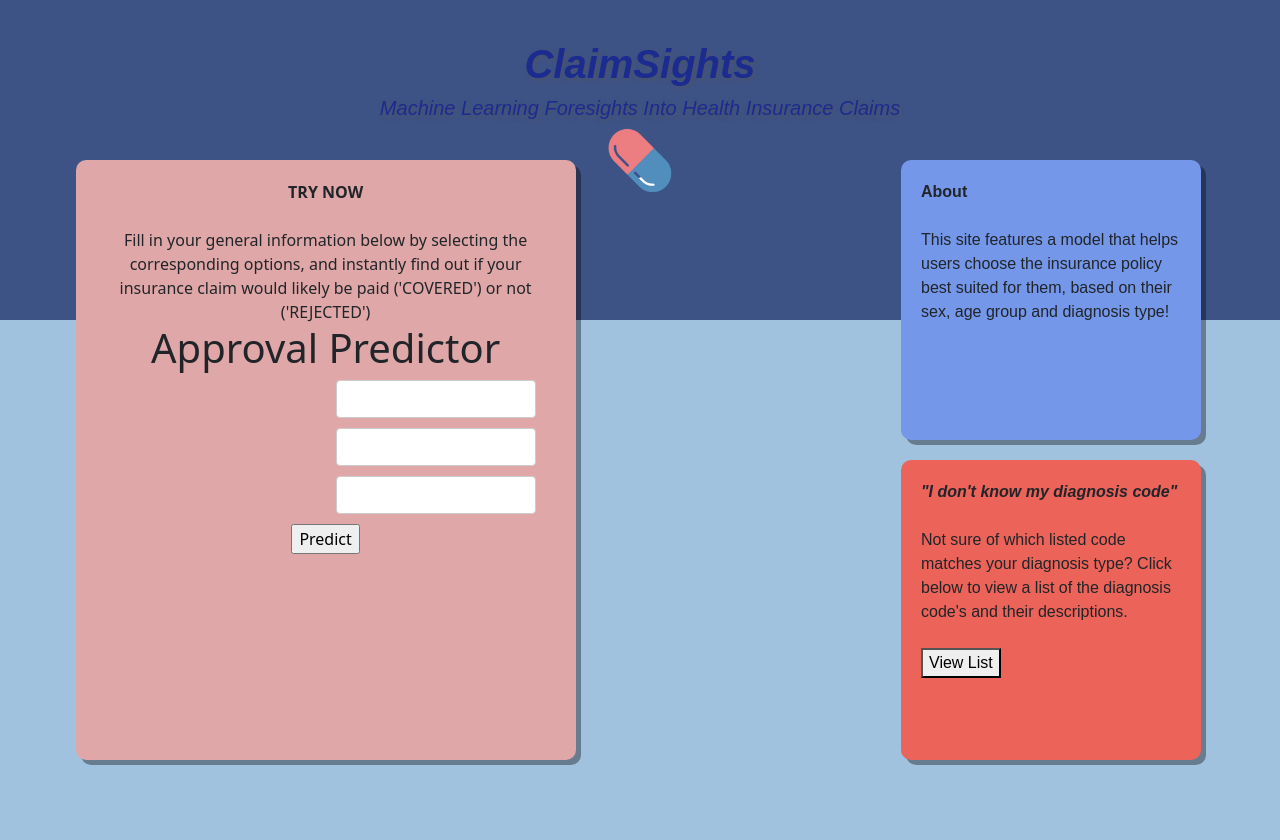
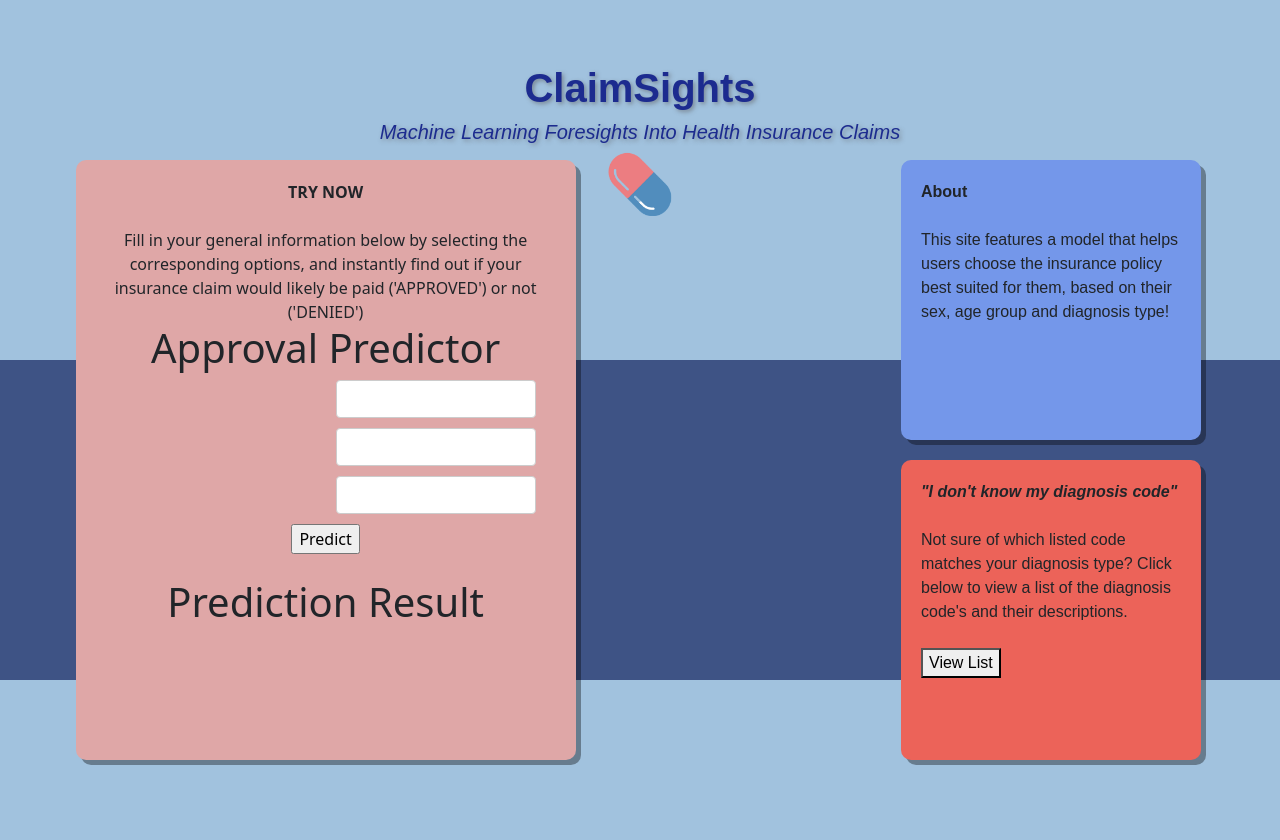
Before and after one commit to Yasmin-9/ClaimSights, a Flask app: page / in a window 1280 px wide. Run offline with Flask 3, Linux system fonts and the light colour scheme; some libraries are stand-ins or nearby versions.

Commit message:
Add files via upload

```diff
--- a/Deployment/templates/website.html
+++ b/Deployment/templates/website.html
@@ -25,6 +25,30 @@
 </head>
 <body>
 
+<!--Machine Learning Website Name-->
+  <div class="slogan">
+    <br>
+  <h1 data-bs-toggle="tooltip" title="Machine Learning Foresights into Health Insurance Claims"><b>ClaimSights</b></h1>
+  <h5 class="description"><em>Machine Learning Foresights into Health Insurance Claims</em></h5>
+  <img class="pill-icon" src="static/pill.png" alt="blue-red-pill" width="64" height="64">
+
+</div>
+
+<br>
+<br>
+<br>
+<br>
+<br>
+<br>
+<br>
+<br>
+<br>
+<br>
+<br>
+<br>
+<br>
+<br>
+<br>
 <div class="artsy">
 </div>
 <div class="calculator-wrapper">
@@ -34,8 +58,8 @@
       <br>
       <br>
       Fill in your general information below by selecting the corresponding options,
-      and instantly find out if your insurance claim would likely be paid ('COVERED')
-      or not ('REJECTED')
+      and instantly find out if your insurance claim would likely be paid ('APPROVED')
+      or not ('DENIED')
 <!--Form for people to submit to see if something will be paid or rejected-->
   <h1>Approval Predictor</h1>
   <form method="Post" action="/predict">
@@ -50,18 +74,19 @@
 
       <input type="submit" value="Predict"><br><br>
   </form>
+
+  <div class="container">
+    <h1>Prediction Result</h1>
+    {% if result == 'Approved' %}
+        <button type="button" class="btn btn-success">APPROVED</button>
+    {% elif result == 'Denied' %}
+        <button type="button" class="btn btn-danger">DENIED</button>
+    {% endif %}
+</div>
 </div>
 </div>
 </div>
 
-
-<!--Machine Learning Website Name-->
-  <div class="slogan">
-  <h1 data-bs-toggle="tooltip" title="Machine Learning Foresights into Health Insurance Claims"><b><em>ClaimSights</em></b></h1>
-  <h5 class="description"><em>Machine Learning Foresights into Health Insurance Claims</em></h5>
-  <img class="pill-icon" src="static/pill.png" alt="blue-red-pill" width="64" height="64">
-
-</div>
 
 <!--About Notebook cotainer-->
 <div class="content-wrapper-about">
```
Also changed, not shown: Deployment/templates/predict.html (added, +22 -0 lines).
